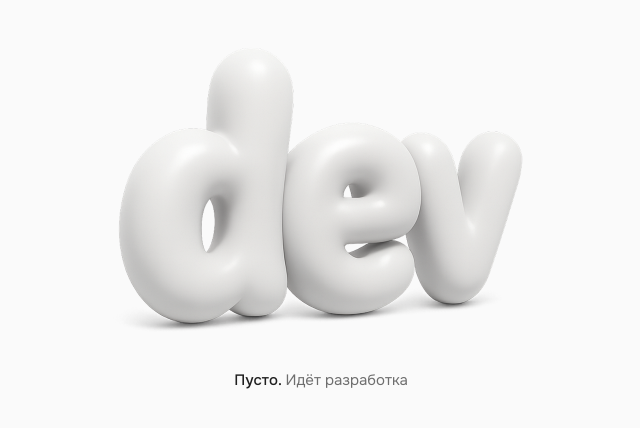
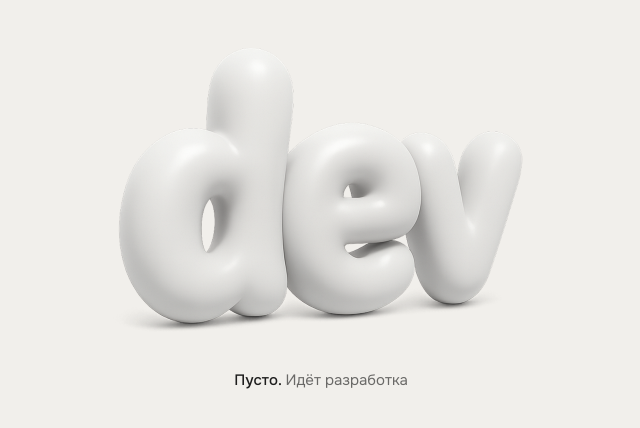
Before and after one commit to owwwy/owdesy, a plain HTML site: page index.html in a window 1280 px wide. Shown: the part 188-616 px from the top of the page, without its empty margins (319-959 px from the left). Drawn offline with Linux system fonts and the light colour scheme.

Commit message:
body color

```diff
--- a/index.html
+++ b/index.html
@@ -12,7 +12,7 @@
 
   <style>
     :root {
-      --color-bg: #FAFAFA;
+      --color-bg: #F1EFEB;
       --color-surface: #FFFFFF;
       --color-text-main: rgba(0, 0, 0, 0.88);
       --color-text-muted: rgba(0, 0, 0, 0.56);
```
Also changed, not shown: 1 other file.
